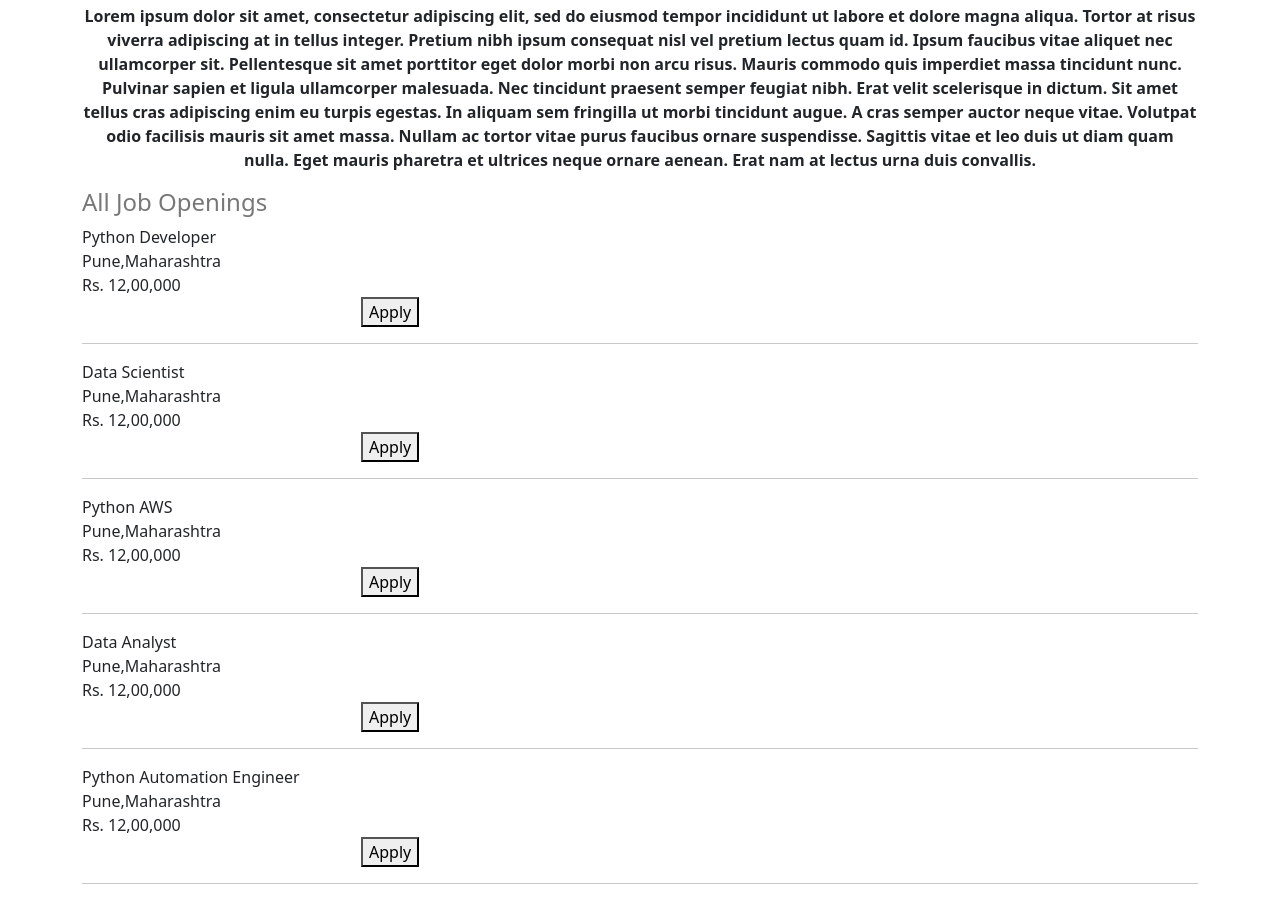
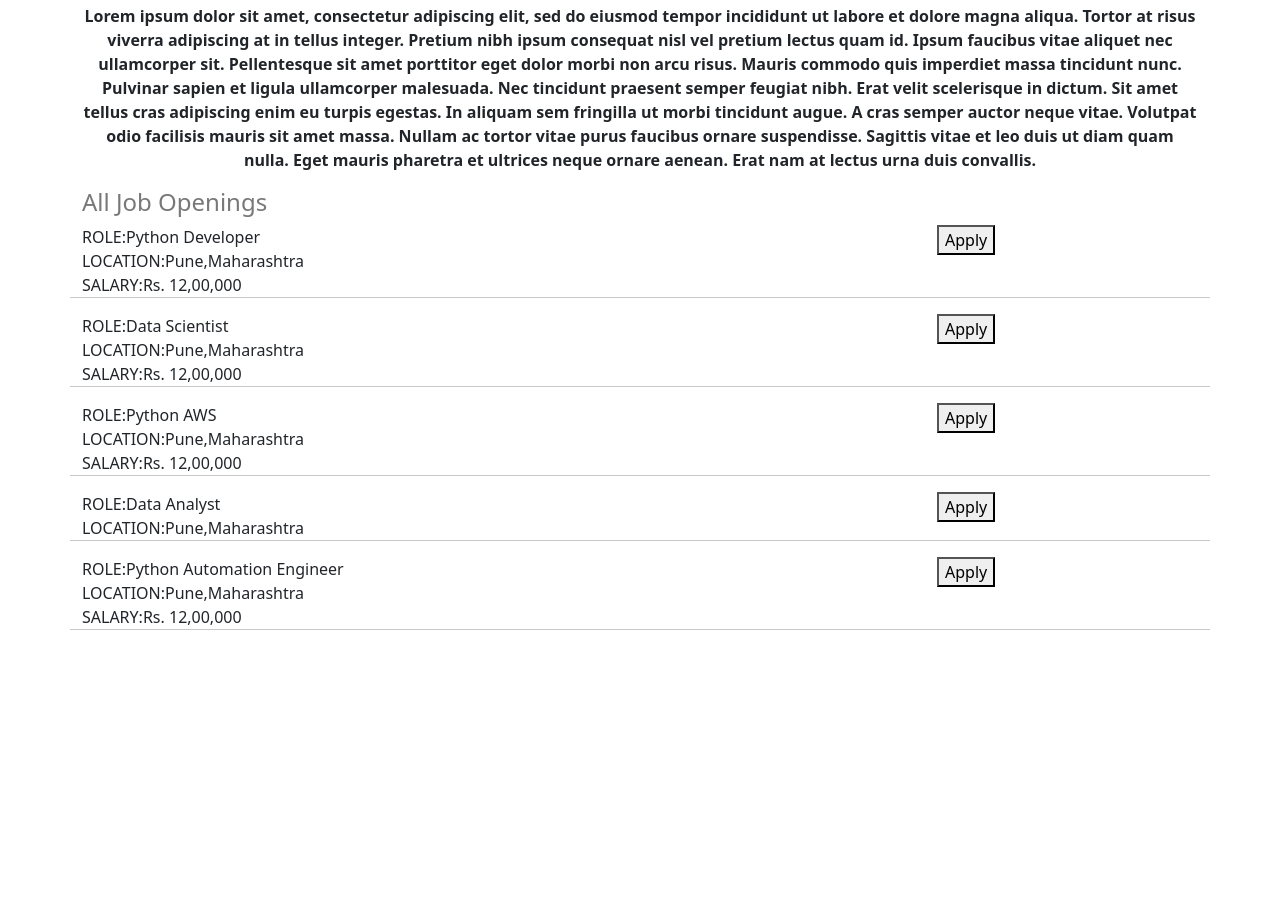
Before and after one commit to vivekbagul02/database_driven_job_search_site, a Flask app: page / in a window 1280 px wide; the page is wider, and only the part inside the window is pictured. Shown: the part 564-1464 px from the top of that part. After the commit the page ends 1194 px from the top of that part, so only its background shows below. Run offline with Flask 3, Linux system fonts and the light colour scheme.

Commit message:
bootstrap added

```diff
--- a/app.py
+++ b/app.py
@@ -20,8 +20,7 @@ all_jobs_list = [{
 }, {
     "job_id": 104,
     'position': 'Data Analyst',
-    "location": "Pune,Maharashtra",
-    "salary": "Rs. 12,00,000"
+    "location": "Pune,Maharashtra"
 }, {
     "job_id": 105,
     'position': 'Python Automation Engineer',
--- a/templates/home.html
+++ b/templates/home.html
@@ -30,7 +30,7 @@
     <div>
         <h4> about portal</h4>
     </div>
-    <!-- text-align: justify; -->
+
     <div  class="container text-center" text-align="justify" >
         <p  class="fw-semibold" class=justifytext> Lorem ipsum dolor sit amet, consectetur adipiscing elit, sed do eiusmod tempor incididunt ut labore et dolore magna aliqua. Tortor at risus viverra adipiscing at in tellus integer. Pretium nibh ipsum consequat nisl vel pretium lectus quam id. Ipsum faucibus vitae aliquet nec ullamcorper sit. Pellentesque sit amet porttitor eget dolor morbi non arcu risus. Mauris commodo quis imperdiet massa tincidunt nunc. Pulvinar sapien et ligula ullamcorper malesuada. Nec tincidunt praesent semper feugiat nibh. Erat velit scelerisque in dictum. Sit amet tellus cras adipiscing enim eu turpis egestas. In aliquam sem fringilla ut morbi tincidunt augue. A cras semper auctor neque vitae. Volutpat odio facilisis mauris sit amet massa. Nullam ac tortor vitae purus faucibus ornare suspendisse. Sagittis vitae et leo duis ut diam quam nulla. Eget mauris pharetra et ultrices neque ornare aenean. Erat nam at lectus urna duis convallis.
       </p>
@@ -39,20 +39,8 @@
       <h4 class="text-start"> All Job Openings</h4>
       <div class="text-start" class=row >
         {% for job in all_jobs_list %}
-          <div>
-            {{ job['position'] }}
-          </div>
-          <div>
-          {{ job['location'] }}
-          </div>
-          <div>
-          {{ job['salary'] }}
-          </div>
-          <div class="col-md-3 offset-md-3">
-            <button> Apply</button>
-          </div>
-          <hr>
-      {% endfor %}
+         {% include 'jobitems.html' %}
+        {% endfor %}
       </div>
     </div>
   </body>
--- /dev/null
+++ b/templates/jobitems.html
@@ -0,0 +1,19 @@
+<div class ='row'>
+  <div class="col-9"  >
+    <div>
+      ROLE:{{ job['position'] }}
+    </div>
+    <div>
+      LOCATION:{{ job['location'] }}
+    </div>
+    {% if job['salary'] %}
+    <div>
+      SALARY:{{ job['salary'] }}
+    </div>
+    {% endif %}
+  </div>
+  <div  class="col-3" >
+    <button > Apply</button>
+  </div>
+  <hr>
+</div>
```
